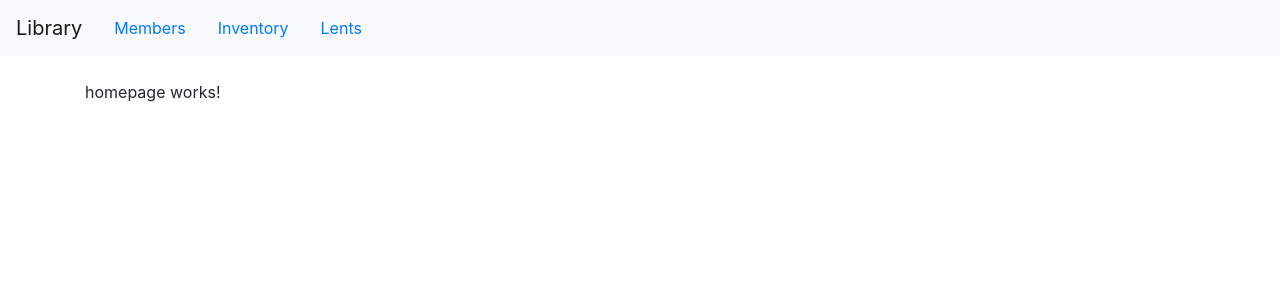
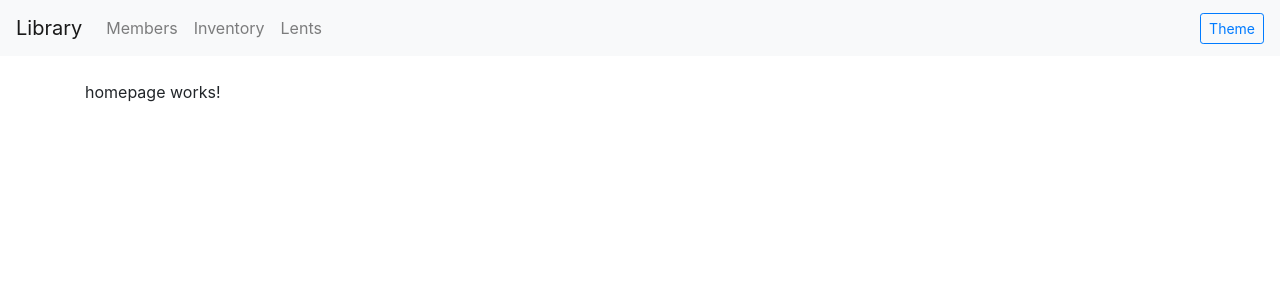
Before and after one commit to SzDavidHUN/library-frontend, an Angular app: page /dashboard in a window 1280 px wide. Shown: the top 300 px of the page. Built offline with nearby package versions, Linux system fonts and the light colour scheme.

Commit message:
Darkmode enabled

```diff
--- a/src/app/app.component.html
+++ b/src/app/app.component.html
@@ -1,5 +1,7 @@
-<app-navbar></app-navbar>
-<br>
-<div class="container">
-  <router-outlet></router-outlet>
+<div [class.bg-dark]="globalSettings.darkmode">
+  <app-navbar></app-navbar>
+  <br>
+  <div class="container">
+    <router-outlet></router-outlet>
+  </div>
 </div>
--- a/src/app/app.component.ts
+++ b/src/app/app.component.ts
@@ -1,4 +1,5 @@
 import {Component} from '@angular/core';
+import {GlobalSettings} from './models/GlobalSettings';
 
 @Component({
   selector: 'app-root',
@@ -7,4 +8,10 @@ import {Component} from '@angular/core';
 })
 export class AppComponent {
   title = 'library-frontend';
+
+  constructor(
+    private globalSettings: GlobalSettings
+  ) {
+
+  }
 }
--- a/src/app/components/frame/details/member-details/member-details.component.html
+++ b/src/app/components/frame/details/member-details/member-details.component.html
@@ -1,6 +1,6 @@
 <div class="row">
   <div class="col-9">
-    <div class="card">
+    <div [class.bg-dark]="globalSettings.darkmode" [class.text-light]="globalSettings.darkmode" class="card">
       <div class="card-header"><b>Member: </b>{{member.name}}</div>
       <div class="card-body">
         <table>
@@ -34,7 +34,7 @@
     </div>
   </div>
   <div class="col-3">
-    <div class="card">
+    <div [class.bg-dark]="globalSettings.darkmode" [class.text-light]="globalSettings.darkmode" class="card">
       <div class="card-header font-weight-bold">Manage lents</div>
       <div class="card-body">
         <button class="btn btn-block btn-outline-success">New lent</button>
@@ -43,7 +43,7 @@
       <div class="card-footer"></div>
     </div>
     <br/>
-    <div class="card">
+    <div [class.bg-dark]="globalSettings.darkmode" [class.text-light]="globalSettings.darkmode" class="card">
       <div class="card-header font-weight-bold">Manage members</div>
       <div class="card-body">
         <button class="btn btn-block btn-outline-success">Create new member</button>
--- a/src/app/components/frame/details/member-details/member-details.component.ts
+++ b/src/app/components/frame/details/member-details/member-details.component.ts
@@ -2,6 +2,7 @@ import {Component, OnInit} from '@angular/core';
 import {MemberService} from '../../../../services/member.service';
 import {ActivatedRoute} from '@angular/router';
 import {Member} from '../../../../models/member';
+import {GlobalSettings} from '../../../../models/GlobalSettings';
 
 @Component({
   selector: 'app-member-details',
@@ -14,7 +15,8 @@ export class MemberDetailsComponent implements OnInit {
 
   constructor(
     private memberService: MemberService,
-    private activatedRoute: ActivatedRoute
+    private activatedRoute: ActivatedRoute,
+    private globalSettings: GlobalSettings
   ) {
   }
 
--- a/src/app/components/frame/list/inventory-list/inventory-list.component.html
+++ b/src/app/components/frame/list/inventory-list/inventory-list.component.html
@@ -1,13 +1,17 @@
 <div class="row">
   <div class="col-9">
-    <div class="card">
+    <div [class.bg-dark]="globalSettings.darkmode" [class.text-light]="globalSettings.darkmode" class="card">
       <div class="card-header font-weight-bold">Inventory</div>
       <div class="card-body">
-        <table class="table table-hover table-light table-bordered table-striped">
+        <table [class.table-dark]="globalSettings.darkmode" [class.table-light]="!globalSettings.darkmode"
+               class="table table-hover table-bordered table-striped">
           <thead>
           <tr>
             <th>ID</th>
             <th>Title</th>
+            <th></th>
+            <th></th>
+            <th></th>
           </tr>
           </thead>
           <tbody>
@@ -39,7 +43,7 @@
     </div>
   </div>
   <div class="col-3">
-    <div class="card">
+    <div [class.bg-dark]="globalSettings.darkmode" [class.text-light]="globalSettings.darkmode" class="card">
       <div class="card-header font-weight-bold">Filter settings</div>
       <div class="card-body">
         <button (click)="changeAvailable()" [class.active]="showAvailable" [class.btn-outline-danger]="!showAvailable"
@@ -55,7 +59,7 @@
       <div class="card-footer"></div>
     </div>
     <br/>
-    <div class="card">
+    <div [class.bg-dark]="globalSettings.darkmode" [class.text-light]="globalSettings.darkmode" class="card">
       <div class="card-header font-weight-bold">Manage inventory</div>
       <div class="card-body">
         <button class="btn btn-block btn-outline-success">New item</button>
--- a/src/app/components/frame/list/inventory-list/inventory-list.component.ts
+++ b/src/app/components/frame/list/inventory-list/inventory-list.component.ts
@@ -1,6 +1,7 @@
 import {Component, OnInit} from '@angular/core';
 import {InventoryService} from '../../../../services/inventory.service';
 import {Item} from '../../../../models/item';
+import {GlobalSettings} from '../../../../models/GlobalSettings';
 
 @Component({
   selector: 'app-inventory-list',
@@ -16,7 +17,8 @@ export class InventoryListComponent implements OnInit {
   showLented: boolean;
 
   constructor(
-    private inventoryService: InventoryService
+    private inventoryService: InventoryService,
+    private globalSettings: GlobalSettings
   ) {
   }
 
--- a/src/app/components/frame/list/members-list/members-list.component.html
+++ b/src/app/components/frame/list/members-list/members-list.component.html
@@ -1,13 +1,17 @@
 <div class="row">
   <div class="col-9">
-    <div class="card">
+    <div [class.bg-dark]="globalSettings.darkmode" [class.text-light]="globalSettings.darkmode" class="card">
       <div class="card-header font-weight-bold">Members</div>
       <div class="card-body">
-        <table class="table table-striped table-bordered table-light bg-light table-hover">
+        <table [class.table-dark]="globalSettings.darkmode" [class.table-light]="!globalSettings.darkmode"
+               class="table table-hover table-bordered table-striped">
           <thead>
           <tr>
             <th>ID</th>
             <th>Name</th>
+            <th></th>
+            <th></th>
+            <th></th>
           </tr>
           </thead>
           <tbody>
@@ -30,7 +34,7 @@
     </div>
   </div>
   <div class="col-3">
-    <div class="card">
+    <div [class.bg-dark]="globalSettings.darkmode" [class.text-light]="globalSettings.darkmode" class="card">
       <div class="card-header font-weight-bold">Manage members</div>
       <div class="card-body">
         <button class="btn btn-block btn-outline-success">Create new member</button>
--- a/src/app/components/frame/list/members-list/members-list.component.ts
+++ b/src/app/components/frame/list/members-list/members-list.component.ts
@@ -1,6 +1,7 @@
 import {Component, OnInit} from '@angular/core';
 import {MemberService} from '../../../../services/member.service';
 import {Member} from '../../../../models/member';
+import {GlobalSettings} from '../../../../models/GlobalSettings';
 
 @Component({
   selector: 'app-members-list',
@@ -12,7 +13,8 @@ export class MembersListComponent implements OnInit {
   members: Member[];
 
   constructor(
-    private memberService: MemberService
+    private memberService: MemberService,
+    private globalSettings: GlobalSettings
   ) {
   }
 
--- a/src/app/components/frame/navbar/navbar.component.html
+++ b/src/app/components/frame/navbar/navbar.component.html
@@ -1,6 +1,15 @@
-<nav class="navbar navbar-expand-lg navbar-light bg-light">
+<nav [ngClass]="{
+     'navbar-light': !globalSettings.darkmode,
+     'navbar-dark': globalSettings.darkmode,
+     'bg-light': !globalSettings.darkmode,
+     'bg-dark': globalSettings.darkmode
+     }"
+     class="navbar navbar-expand-lg">
   <a class="navbar-brand" routerLink="/">Library</a>
-  <div class="nav-item"><a class="nav-link" routerLink="/members">Members</a></div>
-  <div class="nav-item"><a class="nav-link" routerLink="/inventory">Inventory</a></div>
-  <div class="nav-item"><a class="nav-link" routerLink="/lents">Lents</a></div>
+  <div class="navbar-nav mr-auto">
+    <div class="nav-item"><a class="nav-link" routerLink="/members">Members</a></div>
+    <div class="nav-item"><a class="nav-link" routerLink="/inventory">Inventory</a></div>
+    <div class="nav-item"><a class="nav-link" routerLink="/lents">Lents</a></div>
+  </div>
+  <button (click)="switchTheme()" class="btn btn-outline-primary btn-sm">Theme</button>
 </nav>
--- a/src/app/components/frame/navbar/navbar.component.ts
+++ b/src/app/components/frame/navbar/navbar.component.ts
@@ -1,4 +1,5 @@
 import {Component, OnInit} from '@angular/core';
+import {GlobalSettings} from '../../../models/GlobalSettings';
 
 @Component({
   selector: 'app-navbar',
@@ -7,10 +8,16 @@ import {Component, OnInit} from '@angular/core';
 })
 export class NavbarComponent implements OnInit {
 
-  constructor() {
+  constructor(
+    private globalSettings: GlobalSettings
+  ) {
   }
 
   ngOnInit() {
   }
 
+  switchTheme() {
+    this.globalSettings.darkmode = !this.globalSettings.darkmode;
+  }
+
 }
```
